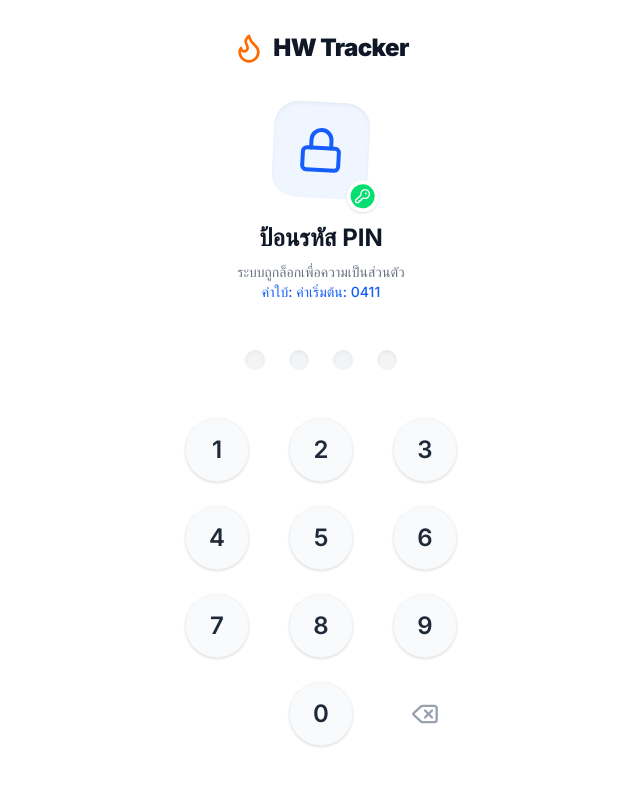
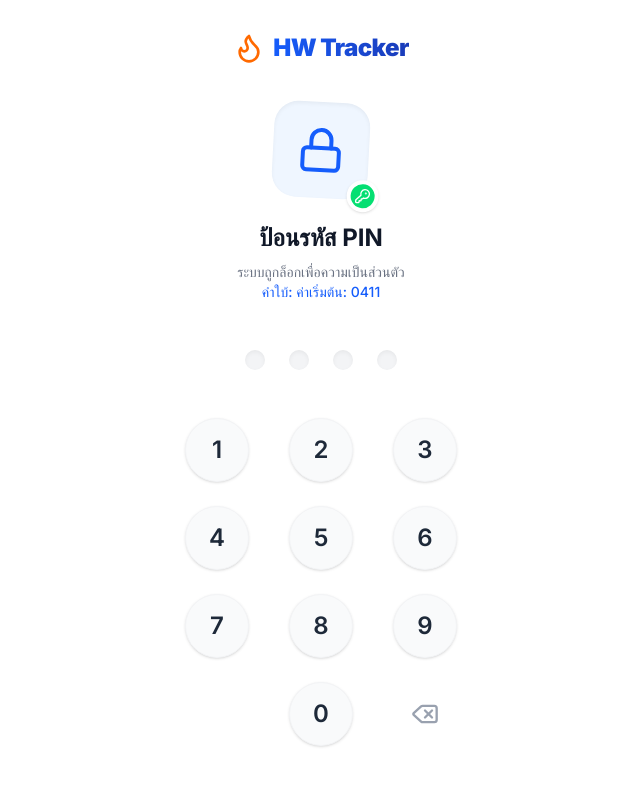
Before and after one commit to Originalpopo/hw-tracker, a Next.js app: page / in a window 1280 px wide. Shown: the top 786 px of the page, without its empty margins (319-959 px from the left). Built offline with nearby package versions, Linux system fonts and the light colour scheme; no server answers; the database is empty.

Commit message:
Update PIN

```diff
--- a/src/components/AuthWrapper.tsx
+++ b/src/components/AuthWrapper.tsx
@@ -89,7 +89,7 @@ export default function AuthWrapper({ children }: { children: React.ReactNode })
     <div className="fixed inset-0 bg-white z-[9999] flex flex-col items-center justify-center animate-in fade-in duration-500">
       <div className="absolute top-8 w-full flex justify-center items-center">
         <Flame className="w-8 h-8 text-orange-500 mr-2" />
-        <span className="text-2xl font-black text-gray-900 tracking-tight">HW Tracker</span>
+        <span className="text-2xl font-black bg-clip-text text-transparent bg-gradient-to-r from-blue-600 to-blue-800 tracking-tight">HW Tracker</span>
       </div>
 
       <div className="w-full max-w-sm px-8 mt-12">
--- a/src/components/Navigation.tsx
+++ b/src/components/Navigation.tsx
@@ -33,9 +33,7 @@ export default function Navigation() {
         <div className="md:flex-1 md:flex md:flex-col md:px-4 md:py-6 h-16 md:h-auto flex items-center md:items-stretch px-4 sm:px-6">
           <div className="flex-shrink-0 flex items-center md:mb-8">
             <Link href="/" className="flex items-center group transition-transform active:scale-95">
-              <div className="w-8 h-8 rounded-lg bg-gradient-to-br from-orange-400 to-orange-500 flex items-center justify-center shadow-sm mr-3">
-                <Flame className="w-5 h-5 text-white" />
-              </div>
+              <Flame className="w-8 h-8 text-orange-500 mr-2 group-hover:scale-110 transition-transform" />
               <span className="text-xl md:text-2xl font-black bg-clip-text text-transparent bg-gradient-to-r from-blue-600 to-blue-800 tracking-tight group-hover:opacity-80 transition-opacity">
                 HW Tracker
               </span>
```
